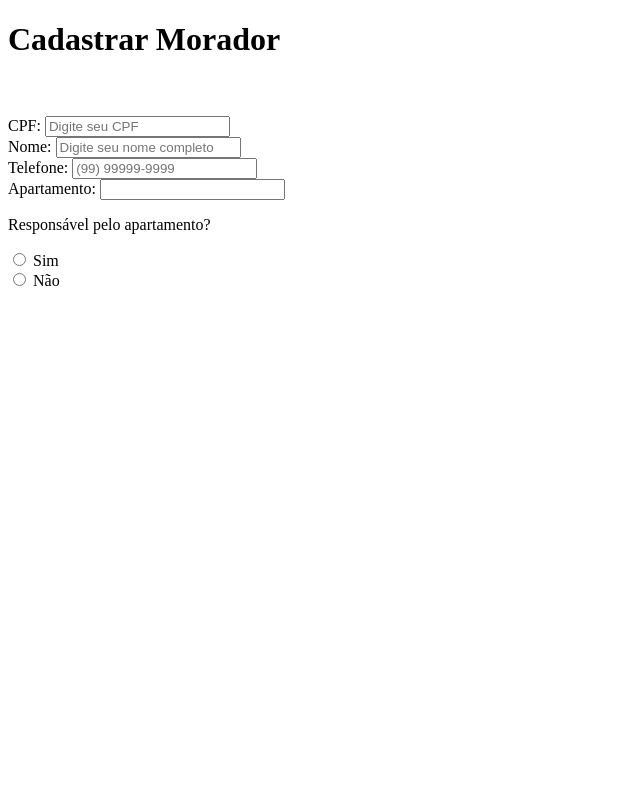
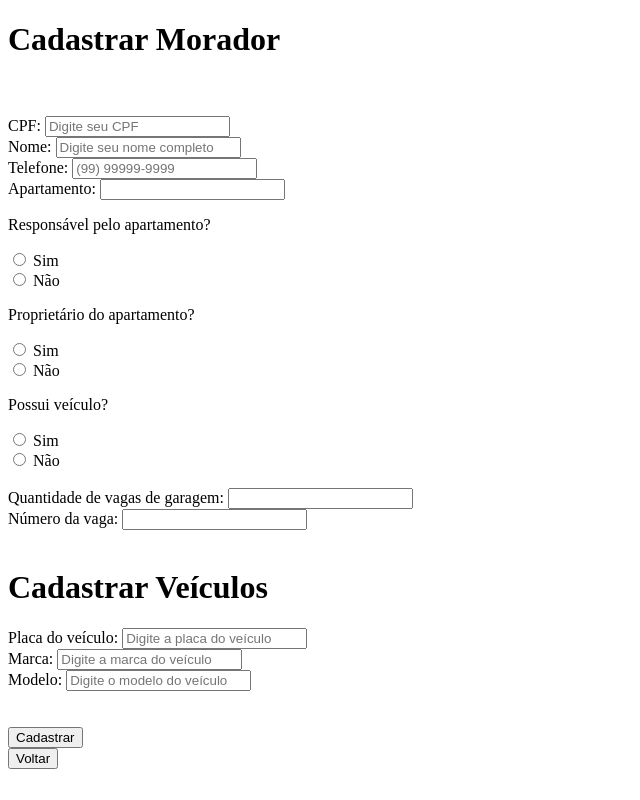
Before and after one commit to pedronextage/Sistema-de-Gerenciamento-de-Apartamentos, a plain HTML site: page cadastro_morador.html in a window 1280 px wide. Shown: the whole page, without its empty margins (0-640 px from the left). Drawn offline with Linux system fonts and the light colour scheme.

Commit message:
cadastro_morador.html

```diff
--- a/cadastro_morador.html
+++ b/cadastro_morador.html
@@ -9,6 +9,7 @@
     <h1>Cadastrar Morador</h1>
 <br>
 <br>
+<form action="/cadastrar_morador" method="post"></form>
 
 <label for="CPF">CPF:</label>
      <input type="text"
@@ -43,3 +44,64 @@
            name="apartamento_responsavel_não"
            value="não">
     <label for="apartamento_responsavel_não">Não</label><br>
+<p>Proprietário do apartamento?</p>
+    <input type="radio"
+           id="proprietario_ap_sim"
+           name="proprietario_ap_sim"
+           value="sim">
+    <label for="proprietario_ap_sim">Sim</label><br>
+    <input type="radio"
+           id="proprietario_ap_não"
+           name="proprietario_ap_não"
+           value="não">
+    <label for="proprietario_ap_não">Não</label><br>
+<p>Possui veículo?</p>
+    <input type="radio"
+           id="possui_veiculo_sim"
+           name="possui_veiculo_sim"
+           value="sim">
+    <label for="possui_veiculo_sim">Sim</label><br>
+    <input type="radio"
+           id="possui_veiculo_não"
+           name="possui_veiculo_não"
+           value="não">
+    <label for="possui_veiculo_não">Não</label><br><br>
+<label for="quantidade_vagas">Quantidade de vagas de garagem:</label>
+     <input type="text"
+            id="quantidade_vagas"
+            name="quantidade_vagas"
+            required><br>
+<label for="num_vaga">Número da vaga:</label>
+     <input type="text"
+            id="num_vaga"
+            name="num_vaga"
+            required><br><br>
+
+<h1>Cadastrar Veículos</h1>
+<label for="placa">Placa do veículo:</label>
+     <input type="text"
+            id="placa"
+            name="placa"
+            placeholder="Digite a placa do veículo"
+            required><br>
+<label for="marca">Marca:</label>
+     <input type="text"
+            id="marca"
+            name="marca"
+            placeholder="Digite a marca do veículo"
+            required><br>
+<label for="modelo">Modelo:</label>
+     <input type="text"
+            id="modelo"
+            name="modelo"
+            placeholder="Digite o modelo do veículo"
+            required><br>
+</form>
+<br>
+<br>
+<input type="submit" value="Cadastrar">
+    <form onsubmit="alert('Cadastro realizado com sucesso!');
+    return false;">
+    <input type="submit" value="Voltar" href="http://localhost:3000">
+</body>
+</html>
```
